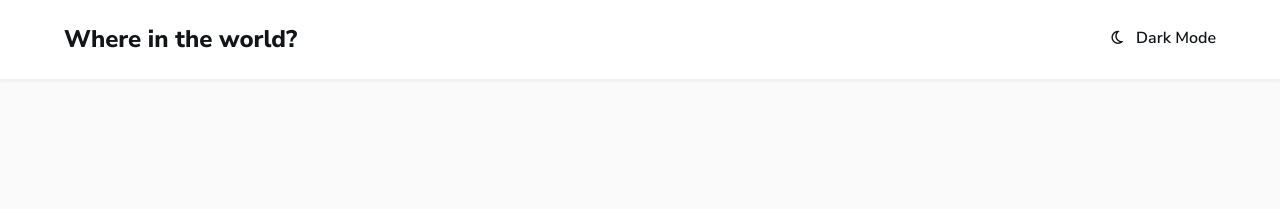
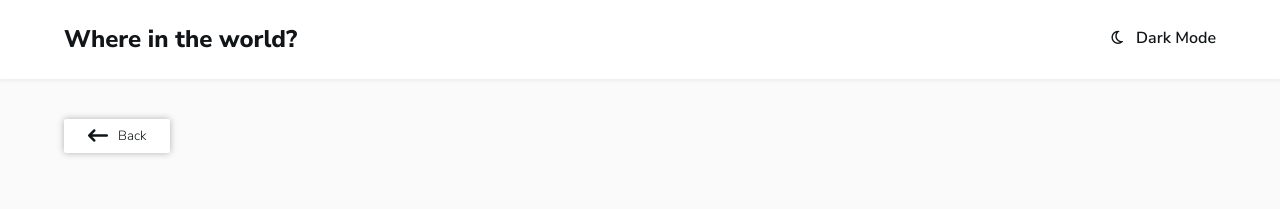
Before and after one commit to RudyR88/Frontend-Mentor-Challenges-Advanced, a React (Vite) app in the folder rest-countries-api/: page /1 in a window 1280 px wide. Shown: the top 209 px of the page. Built offline with nearby package versions, Linux system fonts and the light colour scheme; no server answers.

Commit message:
Project update; Cleaned Code, Search function tinker, country info layout started

```diff
--- a/rest-countries-api/src/App.jsx
+++ b/rest-countries-api/src/App.jsx
@@ -3,6 +3,7 @@ import {BrowserRouter as Router, Routes, Route} from 'react-router-dom';
 import Navbar from './components/Navbar/Navbar';
 import { ThemeContext } from './context/themeContext';
 import Home from './pages/Home/Home';
+import CountryInfo from './pages/CountryInfo/CountryInfo';
 import './scss/style.css';
 
 export default function App() {
@@ -13,6 +14,7 @@ export default function App() {
         <Navbar />
         <Routes>
           <Route exact path = '/' element={<Home theme={theme}/>}/>
+          <Route path = '/:abbrev' element={<CountryInfo theme={theme}/>}/>
         </Routes>
       </Router>
     </div>
--- a/rest-countries-api/src/components/Country/Country.jsx
+++ b/rest-countries-api/src/components/Country/Country.jsx
@@ -1,10 +1,12 @@
 import React from 'react';
+import {Link} from 'react-router-dom';
 import './Country.css';
 
 export default function Country({theme, place}) {
-    const {flags, name, population, region, capital} = place;
+    const {flags, name, population, region, capital, cca3} = place;
+
     return (
-        <a href='#' className={`country ${theme}`}>
+        <Link to={`/${cca3}`} className={`country ${theme}`}>
             <img className='flag' src={flags.png} alt='' aria-hidden='true'/>
             <div className='country__info'>
                 <h3 className='extra-bold'>{name.official !== undefined ? name.official : name}</h3>
@@ -14,6 +16,6 @@ export default function Country({theme, place}) {
                     <li><span>capital:</span> {capital}</li>
                 </ul>
             </div>
-        </a>
+        </Link>
     )
 }
--- a/rest-countries-api/src/components/SearchBar/SearchBar.jsx
+++ b/rest-countries-api/src/components/SearchBar/SearchBar.jsx
@@ -1,4 +1,4 @@
-import React from 'react';
+import React, {useEffect} from 'react';
 import PropTypes from 'prop-types';
 import './SearchBar.css';
 
@@ -7,12 +7,20 @@ export default function SearchBar({theme, searchLocation}) {
         color: theme === 'light' ? 'hsl(0, 0%, 77%)' : 'inherit',
     }
 
+    const handleSearch = e => {
+        if (e.keyCode === 13){
+            searchLocation(e.target.value.toLocaleLowerCase());
+        }
+    }
+
+    useEffect(()=>{
+        document.querySelector('#search').addEventListener('keydown', (e)=>{ handleSearch(e)})
+    }, [])
+
     return (
         <div className={`searchbar ${theme}`}>
             <i className='fa-solid fa-magnifying-glass' style={magnifClr}></i>
-            <input id='search' type='text' placeholder='Search for country...' onChange={e => {
-                searchLocation(e.target.value.toLocaleLowerCase());
-                }}/>
+            <input id='search' type='text' placeholder='Search for country...'/>
         </div>
     )
 }
--- /dev/null
+++ b/rest-countries-api/src/pages/CountryInfo/CountryInfo.css
@@ -0,0 +1,34 @@
+.country__info {
+  margin-top: 4rem;
+  display: flex;
+  flex-direction: column;
+  gap: 2.75rem;
+}
+@media (min-width: 43.75em) {
+  .country__info {
+    flex-direction: row;
+    justify-content: space-between;
+    align-items: center;
+    gap: 0;
+  }
+}
+.country__info__flag {
+  display: block;
+  width: 100%;
+  border-radius: 5px;
+}
+@media (min-width: 43.75em) {
+  .country__info__flag {
+    width: 45%;
+  }
+}
+@media (min-width: 43.75em) {
+  .country__info__about {
+    width: 45%;
+  }
+}
+.country__info__about__specs {
+  display: flex;
+  flex-direction: column;
+  gap: 2rem;
+}/*# sourceMappingURL=CountryInfo.css.map */
--- /dev/null
+++ b/rest-countries-api/src/pages/CountryInfo/CountryInfo.jsx
@@ -0,0 +1,55 @@
+import React, {useState, useEffect} from 'react';
+import { useParams, useNavigate } from 'react-router-dom';
+import './CountryInfo.css';
+
+export default function CountryInfo({theme}) {
+    let {abbrev} = useParams();
+    const [info, setInfo] = useState('');
+    const apiUrl = `https://restcountries.com/v3.1/alpha/${abbrev}`;
+    const navigate = useNavigate();
+
+    const getCountry = async () => {
+        const res = await fetch(apiUrl);
+        const data = await res.json();
+        setInfo(data[0]);
+    }
+
+    useEffect(() => {
+        getCountry()
+        .catch(console.error);;
+    }, [])
+
+    if(info){
+        var {flags, name} = info;
+    }
+
+    return (
+        <main className='container country'>
+            <button className={`btn btn--back ${theme}`} onClick={()=>navigate(-1)}><i className='fa-solid fa-arrow-left-long back-arrow'></i>back</button>
+            {
+                info &&
+                <div className='country__info'>
+                    <img className='country__info__flag' src={flags.png} alt=''/>
+                    <div className='country__info__about'>
+                        <h3>{name.official !== undefined ? name.official : name}</h3>
+                        <div className='country__info__about__specs'>
+                            <ul>
+                                <li><span>native name:</span></li>
+                                <li><span>population:</span></li>
+                                <li><span>region:</span></li>
+                                <li><span>sub region:</span></li>
+                                <li><span>capital:</span></li>
+                            </ul>
+
+                            <ul>
+                                <li><span>top level domain:</span></li>
+                                <li><span>currencies:</span></li>
+                                <li><span>languages:</span></li>
+                            </ul>
+                        </div>
+                    </div>
+                </div>
+            }
+        </main>
+    )
+}
--- /dev/null
+++ b/rest-countries-api/src/pages/CountryInfo/CountryInfo.scss
@@ -0,0 +1,41 @@
+@use '../../scss/util' as u;
+
+.country {
+
+    &__info {
+        margin-top: u.toRem(64);
+        display: flex;
+        flex-direction: column;
+        gap: u.toRem(44);
+
+        @include u.breakpoint('medium'){
+            flex-direction: row;
+            justify-content: space-between;
+            align-items: center;
+            gap: 0;
+        }
+
+        &__flag {
+            display: block;
+            width: 100%;
+            border-radius: 5px;
+
+            @include u.breakpoint('medium'){
+                width: 45%;
+            }
+        }
+
+        &__about {
+
+            @include u.breakpoint('medium'){
+                width: 45%;
+            }
+
+            &__specs{
+                display: flex;
+                flex-direction: column;
+                gap: u.toRem(32)
+            }
+        }
+    }
+}
--- a/rest-countries-api/src/pages/Home/Home.jsx
+++ b/rest-countries-api/src/pages/Home/Home.jsx
@@ -9,7 +9,8 @@ export default function Home({theme}) {
     const baseUrl = 'https://restcountries.com/v3.1'
     const [countries, setCountries] = useState([]);
     const [search, setSearch] = useState('');
-    let apiUrl = baseUrl+'/all';
+    let countryComps = null;
+    const isCountry = countries.length >= 1;
 
     const getCountries = url => {
         fetch(url)
@@ -18,27 +19,27 @@ export default function Home({theme}) {
     }
 
     const selectRegion = selected => {
-        getCountries(`${baseUrl}/region/${selected}`)
+        getCountries(`${baseUrl}/region/${selected}`);
     }
 
     const searchLocation = location => {
-        if(location !== ''){
-            getCountries(`https://restcountries.com/v2/name/${location}`)
-            document.querySelector('.filter').selectedIndex = 0;
-        }
         setSearch(location);
+        document.querySelector('.filter').selectedIndex = 0;
     }
 
     useEffect(()=>{
 
         if(search === ''){
+            const apiUrl = baseUrl+'/all';
             getCountries(apiUrl)
         }
 
-    },[search])
+        if(search !== ''){
+            getCountries(`${baseUrl}/name/${search}`);
+        }
 
-    const isCountry = countries.length >= 1;
-    let countryComps = null;
+
+    },[search]);
 
     if(isCountry){
         countryComps = countries.map(place => <Country key={nanoid()} theme={theme} place={place}/>)
@@ -51,7 +52,7 @@ export default function Home({theme}) {
                 <Filter theme={theme} selectRegion={selectRegion} search={search}/>
             </div>
             <div className='countries-container'>
-                { isCountry ? countryComps : <h2 className={theme}>No countries matching "{search}"</h2>}
+                { isCountry ? countryComps : <h2 className={theme}>{search === '' ? 'Loading...' : `No countries matching "${search}"`}</h2>}
             </div>
         </main>
     )
--- a/rest-countries-api/src/scss/global/_buttons.scss
+++ b/rest-countries-api/src/scss/global/_buttons.scss
@@ -11,4 +11,18 @@
         text-transform: capitalize;
         padding: 0;
     }
+
+    &--back{
+        display: flex;
+        align-items: center;
+        margin-top: u.toRem(40);
+        background-color: inherit;
+        padding: u.toRem(7) u.toRem(24);
+        box-shadow: 0px 0px 7px rgba(0, 0, 0, 0.293139);
+        border-radius: 2px;
+        border: none;
+        font-weight: 300;
+        line-height: 20px;
+        text-transform: capitalize;
+    }
 }
--- a/rest-countries-api/src/scss/global/_icons.scss
+++ b/rest-countries-api/src/scss/global/_icons.scss
@@ -9,3 +9,13 @@
         margin-right: u.toRem(10.5);
     }
 }
+
+.back-arrow {
+    font-size: u.toRem(18);
+    margin-right: u.toRem(8);
+
+    @include u.breakpoint('medium'){
+        font-size: u.toRem(20);
+        margin-right: u.toRem(10);
+    }
+}
--- a/rest-countries-api/src/scss/style.css
+++ b/rest-countries-api/src/scss/style.css
@@ -29,6 +29,19 @@ body {
   text-transform: capitalize;
   padding: 0;
 }
+.btn--back {
+  display: flex;
+  align-items: center;
+  margin-top: 2.5rem;
+  background-color: inherit;
+  padding: 0.4375rem 1.5rem;
+  box-shadow: 0px 0px 7px rgba(0, 0, 0, 0.293139);
+  border-radius: 2px;
+  border: none;
+  font-weight: 300;
+  line-height: 20px;
+  text-transform: capitalize;
+}
 
 .darkmode-icon {
   font-size: 0.75rem;
@@ -38,6 +51,17 @@ body {
   .darkmode-icon {
     font-size: 0.9375rem;
     margin-right: 0.65625rem;
+  }
+}
+
+.back-arrow {
+  font-size: 1.125rem;
+  margin-right: 0.5rem;
+}
+@media (min-width: 43.75em) {
+  .back-arrow {
+    font-size: 1.25rem;
+    margin-right: 0.625rem;
   }
 }
 
```
Also changed, not shown: 2 other files (tests, documents, lock files or other folders).
